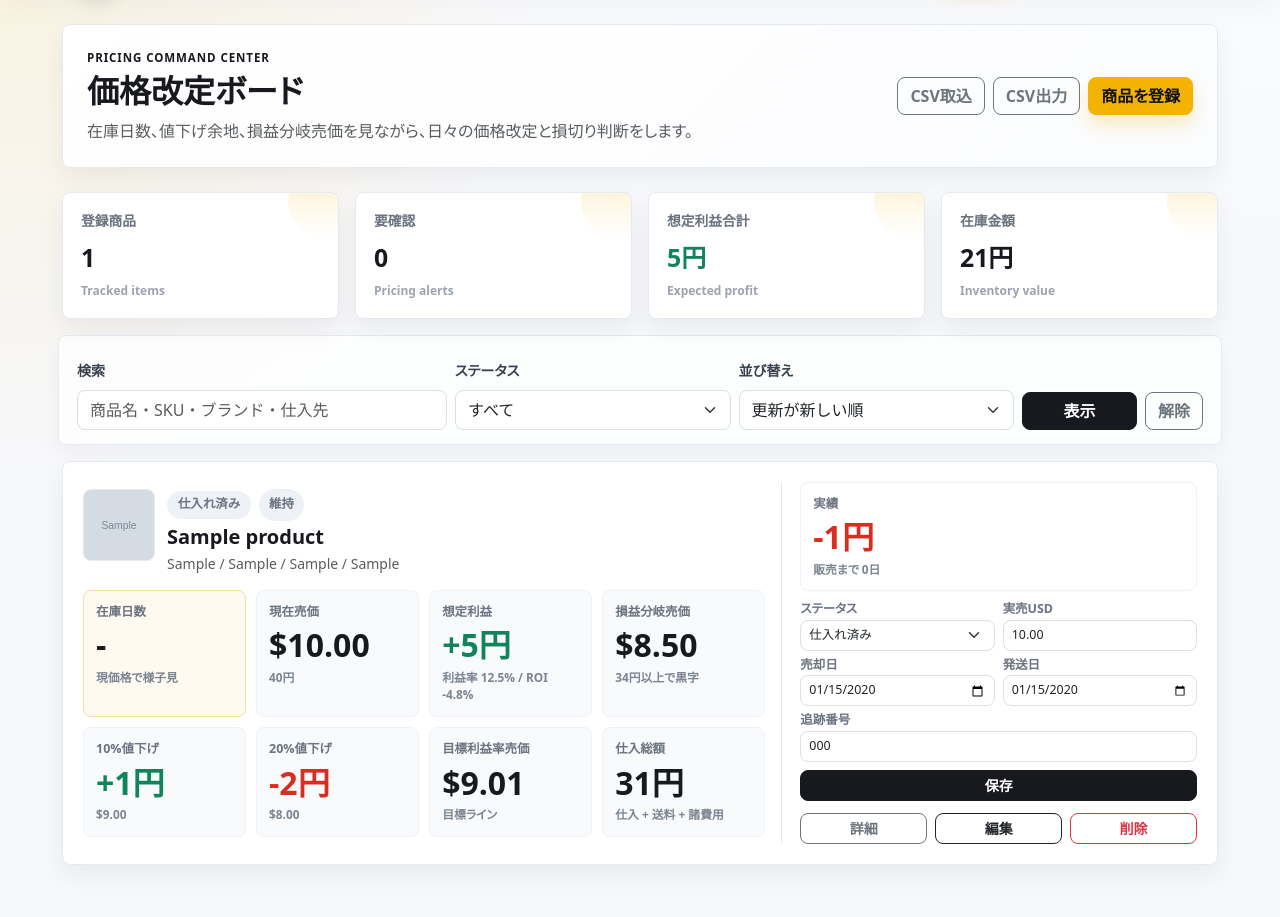
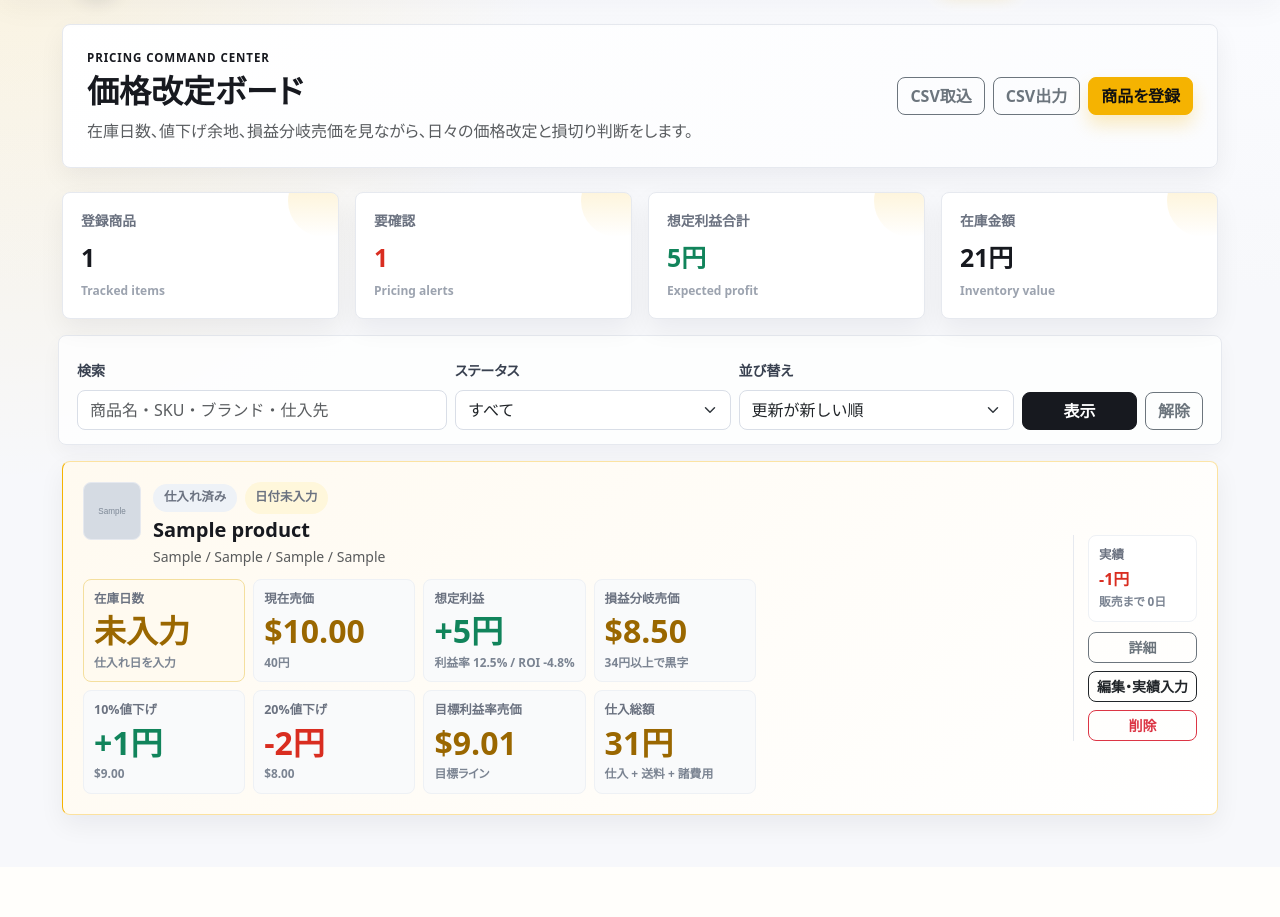
Before and after one commit to ryo0905-eng/seller-hub, a Django app: page / in a window 1280 px wide. Shown: the part 61-978 px from the top of the page. After the commit the page ends 892 px from the top, so only its background shows below. Run offline with Django 5.2, Linux system fonts and the light colour scheme; a user stored in the database is signed in; tables that the repository leaves empty hold one stand-in row (values such as "Sample post"); grey boxes marked "Sample" are stand-in pictures.

Commit message:
Simplify pricing board cards

```diff
--- a/profittracker/templates/profittracker/product_list.html
+++ b/profittracker/templates/profittracker/product_list.html
@@ -1,6 +1,4 @@
 {% extends "base.html" %}
-{% load profittracker_extras %}
-
 {% block title %}商品一覧 - eBay Profit Tracker{% endblock %}
 
 {% block content %}
@@ -108,7 +106,7 @@
                         <div class="decision-summary">
                             <div class="summary-tile highlight">
                                 <span>在庫日数</span>
-                                <strong>{% if product.inventory_age_days != None %}{{ product.inventory_age_days }}日{% else %}-{% endif %}</strong>
+                                <strong>{% if product.inventory_age_days != None %}{{ product.inventory_age_days }}日{% else %}未入力{% endif %}</strong>
                                 <small>{{ decision.message }}</small>
                             </div>
                             <div class="summary-tile">
@@ -159,29 +157,22 @@
                     </div>
 
                     <div class="decision-side">
-                        <div class="actual-box">
+                        <div class="actual-strip">
                             <span>実績</span>
-                            <strong class="{% if product.actual_profit_jpy != None and product.actual_profit_jpy < 0 %}text-danger{% elif product.actual_profit_jpy != None %}text-success{% endif %}">
+                            <b class="{% if product.actual_profit_jpy != None and product.actual_profit_jpy < 0 %}text-danger{% elif product.actual_profit_jpy != None %}text-success{% endif %}">
                                 {% if product.actual_profit_jpy != None %}
                                     {% if product.actual_profit_jpy > 0 %}+{% endif %}{{ product.actual_profit_jpy|floatformat:0 }}円
                                 {% else %}
                                     未売却
                                 {% endif %}
-                            </strong>
+                            </b>
                             <small>
-                                {% if product.days_to_sell != None %}販売まで {{ product.days_to_sell }}日{% elif product.profit_gap_jpy != None %}差額 {{ product.profit_gap_jpy|floatformat:0 }}円{% else %}売却後に自動表示{% endif %}
+                                {% if product.days_to_sell != None %}販売まで {{ product.days_to_sell }}日{% elif product.profit_gap_jpy != None %}差額 {{ product.profit_gap_jpy|floatformat:0 }}円{% else %}編集から入力{% endif %}
                             </small>
                         </div>
-                        <form class="quick-update-form decision-quick" method="post" action="{% url 'product_quick_update' product.pk %}">
-                            {% csrf_token %}
-                            <input type="hidden" name="next" value="{{ request.get_full_path }}">
-                            {% with form=quick_update_forms|get_item:product.pk %}
-                                {% include "profittracker/partials/quick_update_fields.html" with form=form %}
-                            {% endwith %}
-                        </form>
                         <div class="decision-actions">
                             <a class="btn btn-sm btn-outline-secondary" href="{% url 'product_detail' product.pk %}">詳細</a>
-                            <a class="btn btn-sm btn-outline-dark" href="{% url 'product_update' product.pk %}">編集</a>
+                            <a class="btn btn-sm btn-outline-dark" href="{% url 'product_update' product.pk %}">編集・実績入力</a>
                             <a class="btn btn-sm btn-outline-danger" href="{% url 'product_delete' product.pk %}">削除</a>
                         </div>
                     </div>
--- a/profittracker/tests.py
+++ b/profittracker/tests.py
@@ -168,7 +168,9 @@
         self.assertContains(response, "損益分岐売価")
         self.assertContains(response, "10%値下げ")
         self.assertContains(response, "20%値下げ")
-        self.assertContains(response, "維持")
+        self.assertContains(response, "日付未入力")
+        self.assertContains(response, "編集・実績入力")
+        self.assertNotContains(response, "実売USD")
 
     def test_product_list_search_filters_products(self):
         user = get_user_model().objects.create_user(username="seller", password="pass")
--- a/profittracker/views.py
+++ b/profittracker/views.py
@@ -118,6 +118,8 @@
                 decision = {"label": "赤字確定", "class": "danger", "message": "実績を分析"}
             else:
                 decision = {"label": "売却済み", "class": "success", "message": "実績確認"}
+        elif age is None:
+            decision = {"label": "日付未入力", "class": "warning", "message": "仕入れ日を入力"}
         elif product.expected_profit_jpy < 0:
             decision = {"label": "要見直し", "class": "danger", "message": "現売価で赤字"}
         elif (age is not None and age >= 90 and profit_rate < Decimal("15.0")) or (age is not None and age >= 60 and discount_20["profit_jpy"] < 0):
@@ -165,7 +167,6 @@
             for product in products
         ]
         context["status_choices"] = Product.Status.choices
-        context["quick_update_forms"] = {product.pk: ProductQuickUpdateForm(instance=product) for product in products}
         context["products"] = products
         context["product_cards"] = product_cards
         context["current_status"] = self.request.GET.get("status", "")
--- a/static/css/app.css
+++ b/static/css/app.css
@@ -449,9 +449,9 @@
     border-radius: 8px;
     box-shadow: var(--app-shadow-soft);
     display: grid;
-    gap: 18px;
-    grid-template-columns: minmax(0, 1fr) 330px;
-    padding: 18px;
+    gap: 14px;
+    grid-template-columns: minmax(0, 1fr) 230px;
+    padding: 14px;
 }
 
 .decision-card.decision-success {
@@ -473,24 +473,30 @@
 
 .decision-product {
     align-items: flex-start;
-    margin-bottom: 16px;
+    margin-bottom: 12px;
+}
+
+.decision-product .product-thumb.large {
+    height: 58px;
+    width: 58px;
 }
 
 .decision-summary {
     display: grid;
-    gap: 10px;
+    gap: 8px;
     grid-template-columns: repeat(4, minmax(0, 1fr));
-    margin-bottom: 10px;
+    margin-bottom: 8px;
 }
 
 .summary-tile,
 .price-sim,
-.actual-box {
+.actual-box,
+.actual-strip {
     background: #f9fafb;
     border: 1px solid #eef1f5;
     border-radius: 8px;
     min-width: 0;
-    padding: 12px;
+    padding: 10px;
 }
 
 .summary-tile.highlight {
@@ -500,37 +506,40 @@
 
 .summary-tile span,
 .price-sim span,
-.actual-box span {
+.actual-box span,
+.actual-strip span {
     color: var(--app-muted);
     display: block;
     font-size: 0.72rem;
     font-weight: 800;
-    margin-bottom: 6px;
+    margin-bottom: 5px;
 }
 
 .summary-tile strong,
 .price-sim strong,
-.actual-box strong {
+.actual-box strong,
+.actual-strip b {
     color: var(--app-text);
     display: block;
-    font-size: 1.1rem;
+    font-size: 1rem;
     font-weight: 850;
     line-height: 1.15;
 }
 
 .summary-tile small,
 .price-sim small,
-.actual-box small {
+.actual-box small,
+.actual-strip small {
     color: #7b8492;
     display: block;
     font-size: 0.74rem;
     font-weight: 700;
-    margin-top: 6px;
+    margin-top: 5px;
 }
 
 .price-sim-grid {
     display: grid;
-    gap: 10px;
+    gap: 8px;
     grid-template-columns: repeat(4, minmax(0, 1fr));
 }
 
@@ -566,31 +575,20 @@
     border-left: 1px solid var(--app-border);
     display: flex;
     flex-direction: column;
-    gap: 12px;
-    padding-left: 18px;
+    gap: 10px;
+    justify-content: space-between;
+    padding-left: 14px;
 }
 
-.actual-box {
+.actual-box,
+.actual-strip {
     background: #fff;
-}
-
-.decision-quick {
-    min-width: 0;
-}
-
-.decision-quick .quick-grid {
-    grid-template-columns: repeat(2, minmax(0, 1fr));
-}
-
-.decision-quick .quick-field.tracking,
-.decision-quick .quick-submit {
-    grid-column: span 2;
 }
 
 .decision-actions {
     display: grid;
     gap: 8px;
-    grid-template-columns: repeat(3, minmax(0, 1fr));
+    grid-template-columns: 1fr;
 }
 
 .min-w-0 {
```
